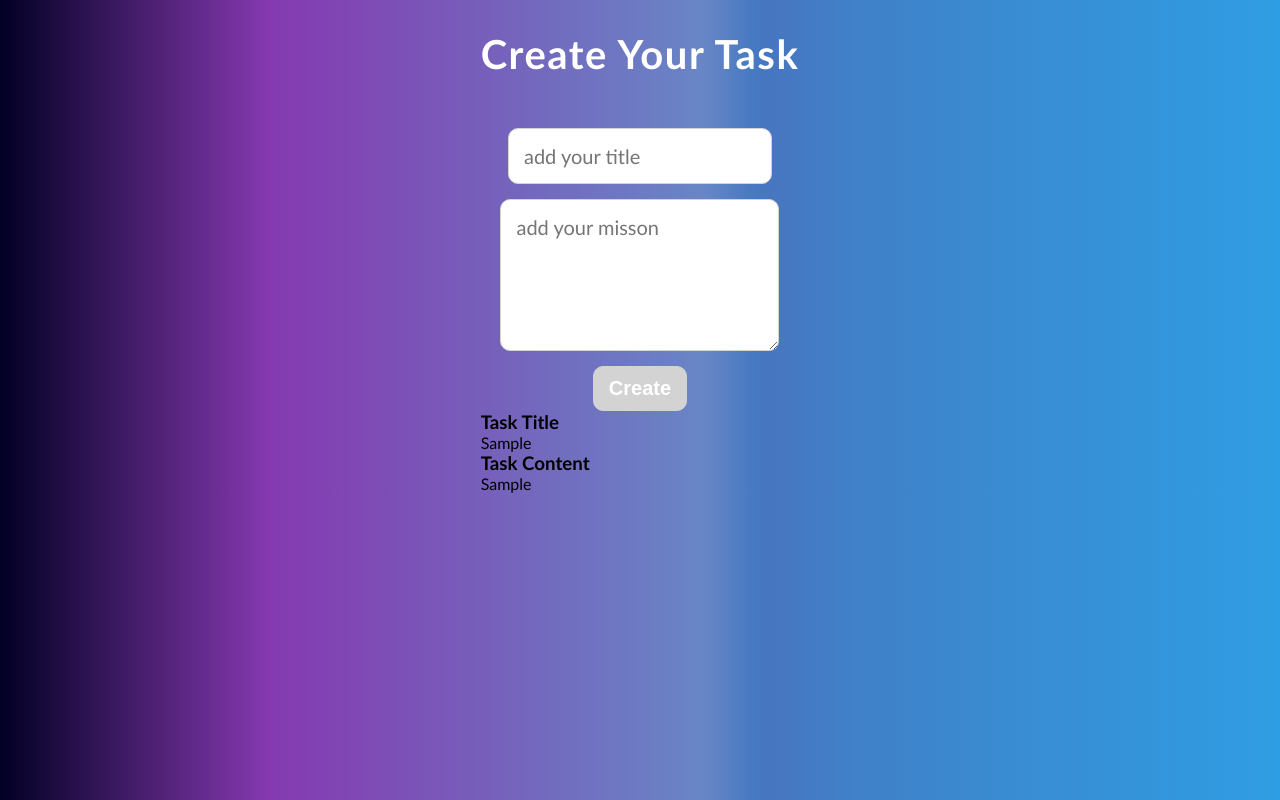
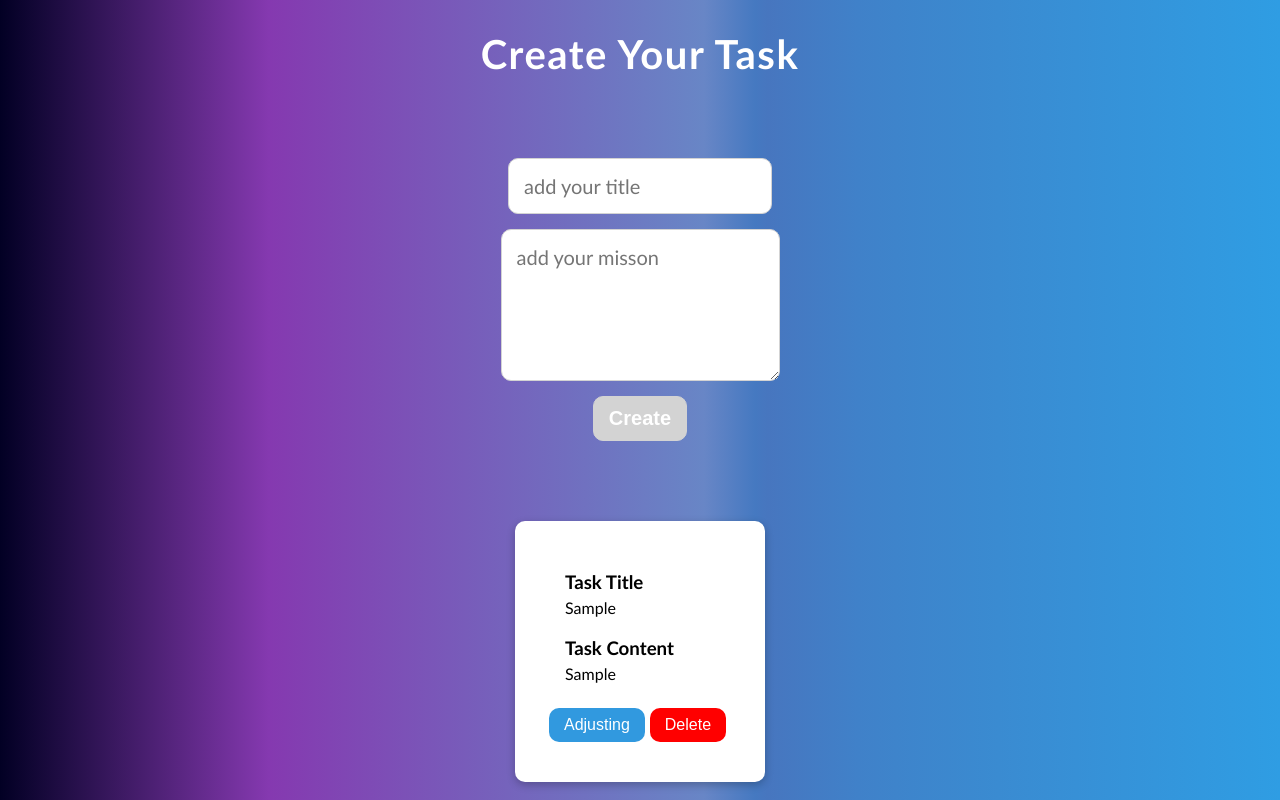
Before and after one commit to Sefaciftci/newProfileApp, a React (Vite) app: page /task in a window 1280 px wide. Both pictures are taken after typing "Sample", "Sample" into the empty fields and a click on the button "Create". Shown: the top 800 px of the page. Built offline with nearby package versions, Linux system fonts and the light colour scheme.

Commit message:
taskItem and css

```diff
--- a/src/App.css
+++ b/src/App.css
@@ -22,10 +22,10 @@ background: linear-gradient(90deg, rgba(2,0,36,1) 0%, rgba(133,57,176,1) 21%, rg
     box-shadow: inset 0 0 5px grey;
 }
 ::-webkit-scrollbar-thumb {
-    background: rgb(48,157,227);
+    background: lightgray;
   }
   ::-webkit-scrollbar-thumb:hover {
-    background: rgb(17, 105, 160);
+    background: gray;
   }
 
 .mainDiv{
--- a/src/pages/ImgSearchApp/MainSearch.jsx
+++ b/src/pages/ImgSearchApp/MainSearch.jsx
@@ -27,7 +27,7 @@ const MainSearch = () => {
       <ImgList data={data}/>
       <div className='btnBox searchBtnBox'>
           <button className='navigateBtn' onClick={()=>navigate('/newProfile')}><BsChevronLeft/></button>
-          <button  className='navigateBtn' onClick={()=>navigate('/MainTask')}><BsChevronRight/></button>
+          <button  className='navigateBtn' onClick={()=>navigate('/task')}><BsChevronRight/></button>
       </div>
     </div>
   )
--- a/src/pages/TaskApp/Components/TaskItem.jsx
+++ b/src/pages/TaskApp/Components/TaskItem.jsx
@@ -2,14 +2,18 @@ import React from 'react'
 
 const TaskItem = ({taskItem}) => {
   return (
-    <div>
-        <div>
+    <div className='taskItemBox'>
+        <div className='taskItemContent'>
         <h3>Task Title</h3>
         <p>{taskItem.title}</p>
         </div>
-        <div>
+        <div className='taskItemContent'>
         <h3>Task Content</h3>
         <p>{taskItem.content}</p>
+        </div>
+        <div className='taskItemBtnBox'>
+          <button className='addjustBtn'>Adjusting</button>
+          <button className='deleteBtn'>Delete</button>
         </div>
 
     </div>
--- a/src/pages/TaskApp/Components/TaskList.jsx
+++ b/src/pages/TaskApp/Components/TaskList.jsx
@@ -3,7 +3,7 @@ import TaskItem from './TaskItem'
 
 const TaskList = ({task}) => {
   return (
-    <div>
+    <div className='taskListBox'>
       {task.map((taskItem)=>{
         return <TaskItem taskItem={taskItem} key={taskItem.id} />
       })}
--- a/src/pages/TaskApp/MainTask.jsx
+++ b/src/pages/TaskApp/MainTask.jsx
@@ -1,9 +1,12 @@
 import React, { useState } from 'react'
 import CreateTask from './Components/CreateTask'
 import TaskList from './Components/TaskList'
+import {useNavigate} from "react-router-dom"
+import { BsChevronRight } from "react-icons/bs";
+import { BsChevronLeft } from "react-icons/bs";
 
 const MainTask = () => {
-
+    const navigate = useNavigate();
     const [task,setTask] = useState([]);
     const createTask = (title,content) => {
         //spread ile onceki tasklarıaldık ve yenisinide oluşturduk
@@ -22,6 +25,10 @@ const MainTask = () => {
       <h1 className='mainTaskTitle'>Create Your Task</h1>
       <CreateTask createTask ={createTask}/>
       <TaskList task={task}/>
+      <div className='btnBox taskBtnBox'>
+          <button className='navigateBtn' onClick={()=>navigate('/imgSearch')}><BsChevronLeft/></button>
+          <button  className='navigateBtn' onClick={()=>navigate('/')}><BsChevronRight/></button>
+      </div>
     </div>
   )
 }
--- a/src/pages/TaskApp/taskApp.css
+++ b/src/pages/TaskApp/taskApp.css
@@ -1,5 +1,10 @@
 .mainTask{
     font-family: 'Gill Sans', 'Gill Sans MT', Calibri, 'Trebuchet MS', sans-serif;
+    width: 80%;
+    display: flex;
+    flex-direction: column;
+    align-items: center;
+    justify-content: center;
 }
 .mainTaskTitle{
     font-size: 40px;
@@ -35,4 +40,63 @@
     background-color: lightgray;
     color: #fff;
     font-weight: 700;
+    transition: 0.7s;
 }
+.createTaskBox button:hover{
+    opacity: 0.7;
+}
+
+/*TaskList TaskItem*/
+.taskListBox{
+    display: flex;
+    flex-wrap: wrap;
+    gap: 10px;
+    justify-content: center;
+    margin-top: 40px;
+}
+
+.taskItemBox{
+    display: flex;
+    flex-direction: column;
+    margin: 40px 10px;
+    width: 250px;
+    padding: 40px;
+    border-radius: 10px;
+    background-color: #fff;
+    box-shadow: rgba(0, 0, 0, 0.24) 0px 3px 8px;
+    white-space: normal;
+    word-wrap: break-word;
+}
+.taskItemContent{
+    margin: 10px;
+}
+.taskItemContent p{
+    margin-top:5px;
+}
+.taskItemBtnBox{
+    display: flex;
+    justify-content: center;
+    margin-top: 15px;
+}
+.taskItemBtnBox button{
+    padding: 8px 15px;
+    margin-right: 5px;
+    border-radius: 10px;
+    font-size: 16px;
+    border:none;
+    transition: 0.6s;
+}
+.taskItemBtnBox button:hover{
+    opacity: 0.7;
+}
+.taskItemBtnBox .deleteBtn{
+    background-color: red;
+    color: white;
+}
+.taskItemBtnBox .addjustBtn{
+    background-color:rgb(49,153,223);
+    color: #fff;
+}
+.taskBtnBox{
+    margin: 100px 0px;
+}
```
